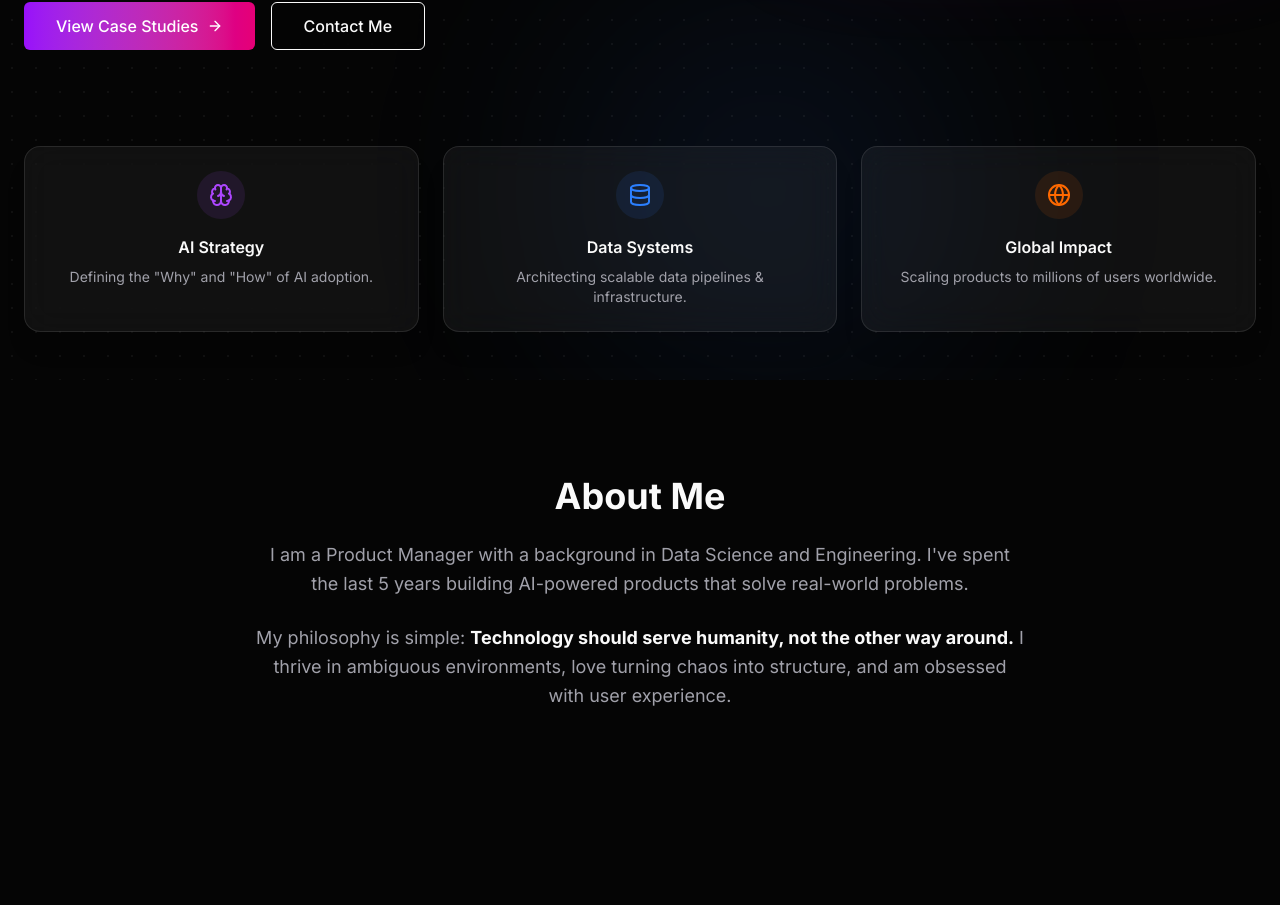
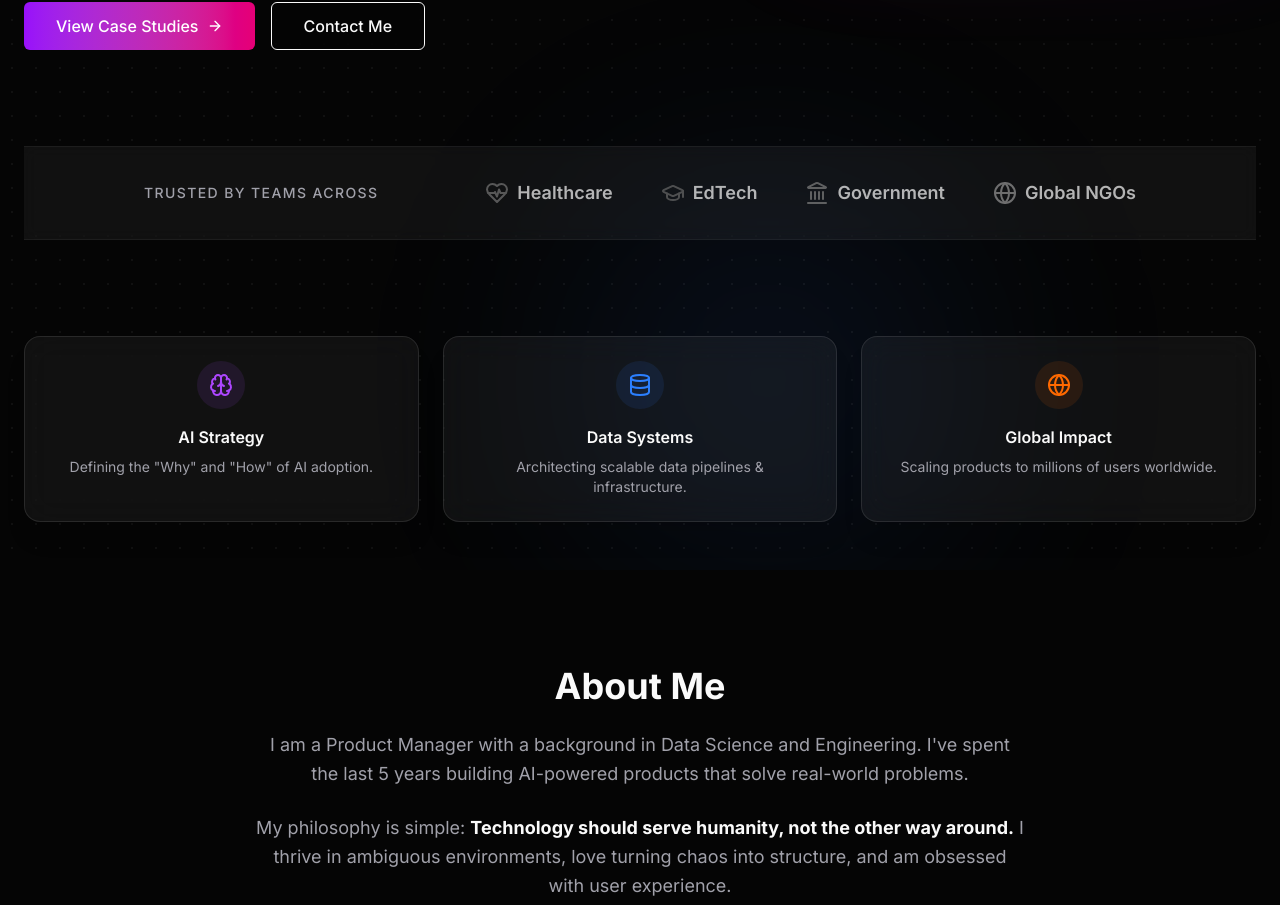
Before and after one commit to abdoulayebinta/my-portfolio, a Next.js app in the folder frontend/: page / in a window 1280 px wide. Shown: the part 904-1809 px from the top of the page. Built offline with nearby package versions, Linux system fonts and the light colour scheme.

Commit message:
feat: Now let's add short credibility strip under the hero.
This is what ... *

```diff
--- a/frontend/components/sections/hero.tsx
+++ b/frontend/components/sections/hero.tsx
@@ -2,7 +2,7 @@
 
 import React from "react";
 import { Button } from "@/components/ui/button";
-import { ArrowRight, Brain, Database, Globe, Sparkles, CheckCircle2 } from "lucide-react";
+import { ArrowRight, Brain, Database, Globe, Sparkles, CheckCircle2, Building2, GraduationCap, HeartPulse, Landmark } from "lucide-react";
 import Link from "next/link";
 
 export function Hero() {
@@ -16,7 +16,7 @@ export function Hero() {
       </div>
 
       <div className="container mx-auto px-4 md:px-6 z-10 relative">
-        <div className="grid grid-cols-1 lg:grid-cols-2 gap-12 lg:gap-24 items-center">
+        <div className="grid grid-cols-1 lg:grid-cols-2 gap-12 lg:gap-24 items-center mb-24">
 
           {/* Left Column: Text Content */}
           <div className="flex flex-col items-start text-left animate-in fade-in slide-in-from-bottom-8 duration-1000">
@@ -118,9 +118,36 @@ export function Hero() {
 
         </div>
 
+        {/* Credibility Strip */}
+        <div className="w-full border-y border-white/5 bg-white/5 backdrop-blur-sm py-8 mb-24 animate-in fade-in slide-in-from-bottom-8 duration-1000 delay-300">
+          <div className="flex flex-col md:flex-row items-center justify-between gap-8 max-w-5xl mx-auto px-4">
+            <p className="text-sm font-medium text-muted-foreground uppercase tracking-widest whitespace-nowrap">
+              Trusted by teams across
+            </p>
+            <div className="flex flex-wrap justify-center md:justify-end gap-8 md:gap-12 opacity-70 grayscale hover:grayscale-0 transition-all duration-500">
+              <div className="flex items-center gap-2 group">
+                <HeartPulse className="w-6 h-6 text-blue-500 group-hover:scale-110 transition-transform" />
+                <span className="font-semibold text-lg group-hover:text-foreground transition-colors">Healthcare</span>
+              </div>
+              <div className="flex items-center gap-2 group">
+                <GraduationCap className="w-6 h-6 text-purple-500 group-hover:scale-110 transition-transform" />
+                <span className="font-semibold text-lg group-hover:text-foreground transition-colors">EdTech</span>
+              </div>
+              <div className="flex items-center gap-2 group">
+                <Landmark className="w-6 h-6 text-orange-500 group-hover:scale-110 transition-transform" />
+                <span className="font-semibold text-lg group-hover:text-foreground transition-colors">Government</span>
+              </div>
+              <div className="flex items-center gap-2 group">
+                <Globe className="w-6 h-6 text-green-500 group-hover:scale-110 transition-transform" />
+                <span className="font-semibold text-lg group-hover:text-foreground transition-colors">Global NGOs</span>
+              </div>
+            </div>
+          </div>
+        </div>
+
         {/* Feature Cards - Moved to bottom */}
         <div
-          className="mt-24 grid grid-cols-1 md:grid-cols-3 gap-6 w-full animate-in fade-in slide-in-from-bottom-8 duration-1000 delay-500"
+          className="grid grid-cols-1 md:grid-cols-3 gap-6 w-full animate-in fade-in slide-in-from-bottom-8 duration-1000 delay-500"
         >
           <div className="glass-card p-6 rounded-2xl flex flex-col items-center text-center hover:-translate-y-1 transition-transform duration-300 group">
             <div className="w-12 h-12 rounded-full bg-purple-500/10 flex items-center justify-center mb-4 text-purple-500 group-hover:scale-110 transition-transform">
```
